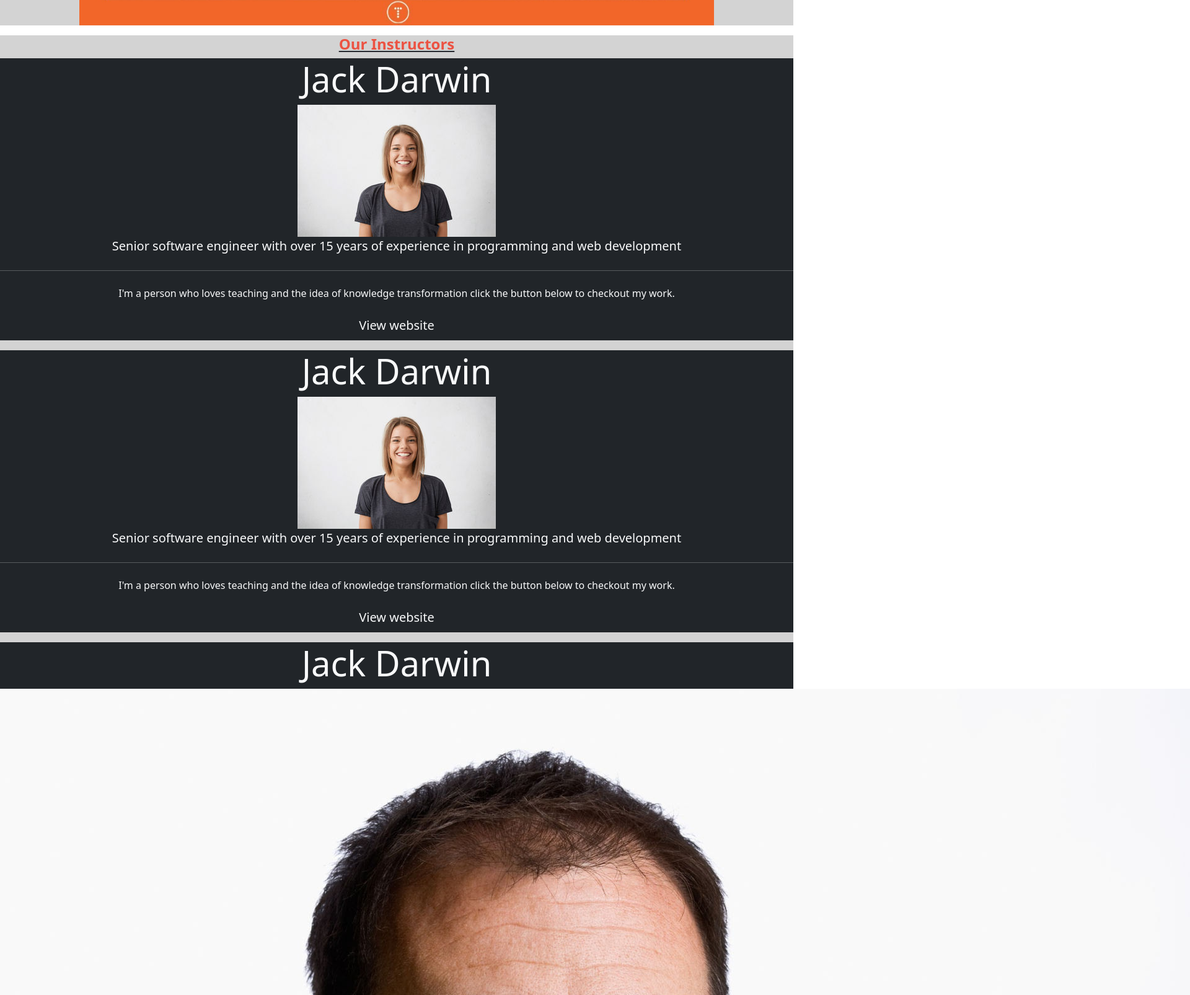
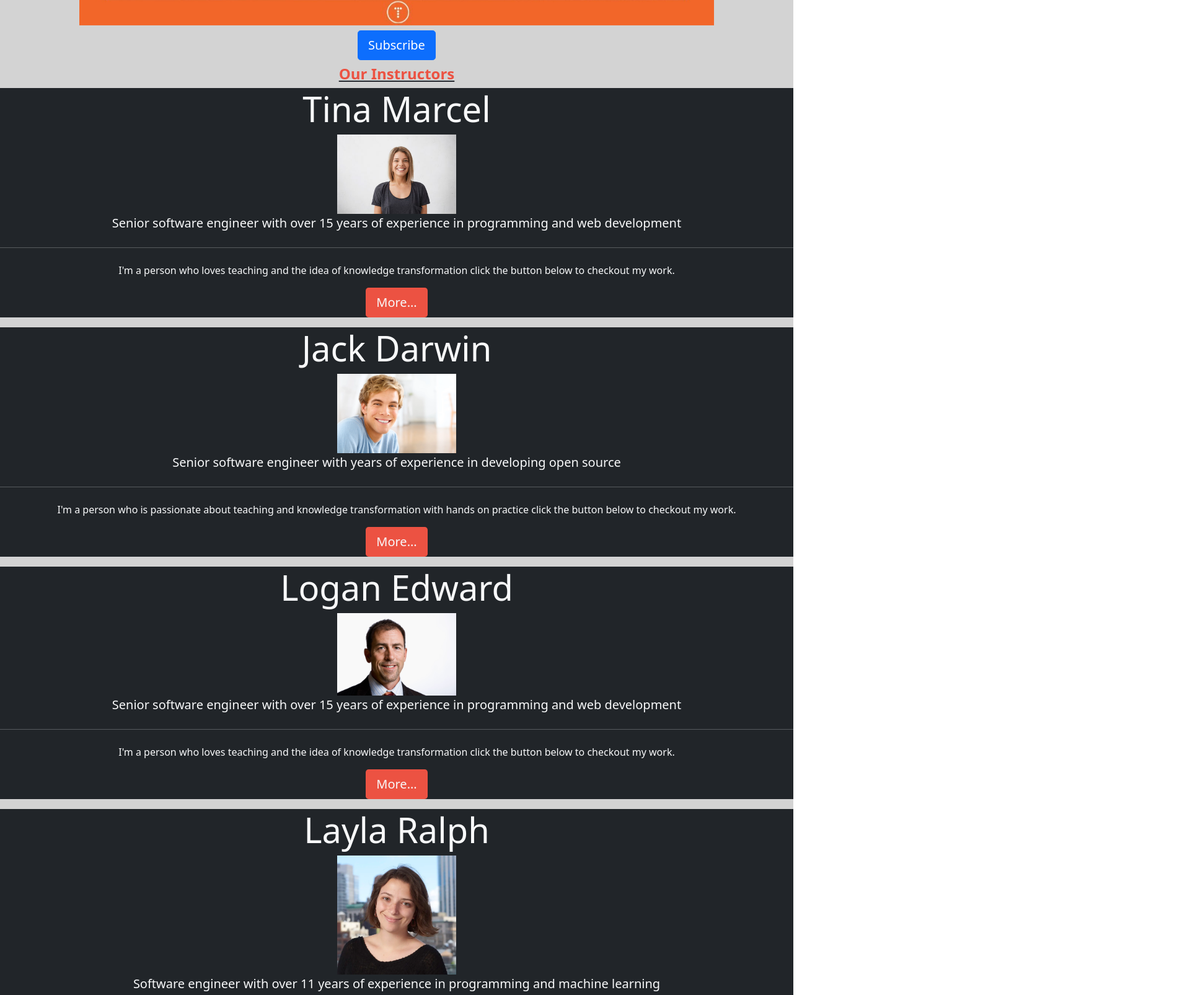
Before and after one commit to Shaher-11/Academy, a website: page courses.html in a window 1280 px wide. Shown: the part 640-2245 px from the top of the page at 62% size, 1920 px wide, since content can reach past the window. Drawn offline with nearby package versions, Linux system fonts and the light colour scheme.

Commit message:
Style the instructors section

```diff
--- a/courses.html
+++ b/courses.html
@@ -82,6 +82,9 @@
         </a>
     </div>
 </div>
+<div class="text-center py-2  action-btn">
+    <button type="button" class="btn btn-primary text-center btn-lg">Subscribe</button>
+</div>
 </section>
 
 
@@ -92,46 +95,46 @@
 <h2>Our Instructors</h2>
 
 <div class="jumbotron bg-dark text-light text-center">
-    <h1 class="display-4">Jack Darwin</h1>
+    <h1 class="display-4">Tina Marcel</h1>
     <img src="assets/person1.jpg" class="person" alt="person">
     <p class="lead">Senior software engineer with over 15 years of experience in programming and web development </p>
     <hr class="my-4">
     <p>I'm a person who loves teaching and the idea of knowledge transformation click the button below to checkout my work.</p>
     <p class="lead">
-        <a class="btn my-btn text-light btn-lg" href="#" role="button">View website</a>
+        <a class="btn my-btn text-light btn-lg" href="#" role="button">More...</a>
     </p>
 </div>
 
 <div class="jumbotron bg-dark text-light text-center">
     <h1 class="display-4">Jack Darwin</h1>
-    <img src="assets/person1.jpg" class="person" alt="person">
-    <p class="lead">Senior software engineer with over 15 years of experience in programming and web development </p>
+    <img src="assets/person2.webp" class="person" alt="person">
+    <p class="lead">Senior software engineer with years of experience in developing open source </p>
     <hr class="my-4">
-    <p>I'm a person who loves teaching and the idea of knowledge transformation click the button below to checkout my work.</p>
+    <p>I'm a person who is passionate about teaching and knowledge transformation with hands on practice click the button below to checkout my work.</p>
     <p class="lead">
-        <a class="btn my-btn text-light btn-lg" href="#" role="button">View website</a>
+        <a class="btn my-btn text-light btn-lg" href="#" role="button">More...</a>
     </p>
 </div>
 
 <div class="jumbotron bg-dark text-light text-center">
-    <h1 class="display-4">Jack Darwin</h1>
+    <h1 class="display-4">Logan Edward</h1>
     <img src="assets/person.jpeg" class="person" alt="person">
     <p class="lead">Senior software engineer with over 15 years of experience in programming and web development </p>
     <hr class="my-4">
     <p>I'm a person who loves teaching and the idea of knowledge transformation click the button below to checkout my work.</p>
     <p class="lead">
-        <a class="btn my-btn text-light btn-lg" href="#" role="button">View website</a>
+        <a class="btn my-btn text-light btn-lg" href="#" role="button">More...</a>
     </p>
 </div>
 
 <div class="jumbotron bg-dark text-light text-center">
-    <h1 class="display-4">Logan Edward</h1>
-    <img src="assets/person2.webp" class="person" alt="person">
-    <p class="lead">Senior software engineer with over 15 years of experience in programming and web development </p>
+    <h1 class="display-4">Layla Ralph</h1>
+    <img src="assets/person3.webp" class="person" alt="person">
+    <p class="lead">Software engineer with over 11 years of experience in programming and machine learning</p>
     <hr class="my-4">
     <p>I'm a person who loves teaching and the idea of knowledge transformation click the button below to checkout my work.</p>
     <p class="lead">
-        <a class="btn my-btn text-light btn-lg" href="#" role="button">View website</a>
+        <a class="btn my-btn text-light btn-lg" href="#" role="button">More...</a>
     </p>
 </div>
 
--- a/style.css
+++ b/style.css
@@ -145,7 +145,6 @@ a {
 
 .courses {
   background-color: #d3d3d3;
-  margin-bottom: 1rem;
 }
 
 .courses h2 {
@@ -161,6 +160,22 @@ a {
   margin: 0 auto;
 }
 
+.action-btn {
+  background-color: #d3d3d3;
+}
+/*
+      ==============================================
+                  ****** Instructors styling ******
+      ==============================================
+  */
+
+.person {
+  width: 15%;
+}
+
+.my-btn {
+  background-color: #ec5242 !important;
+}
 
 /*
       ==============================================
```
